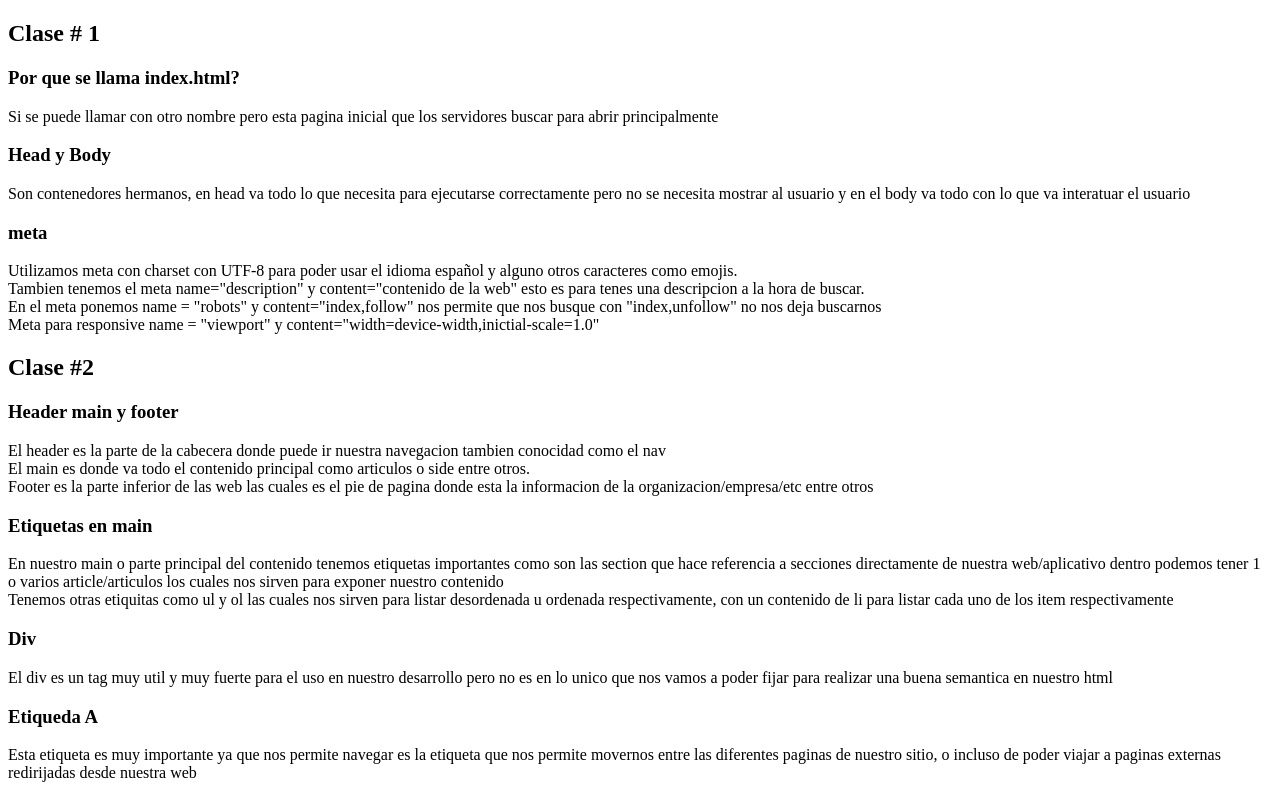
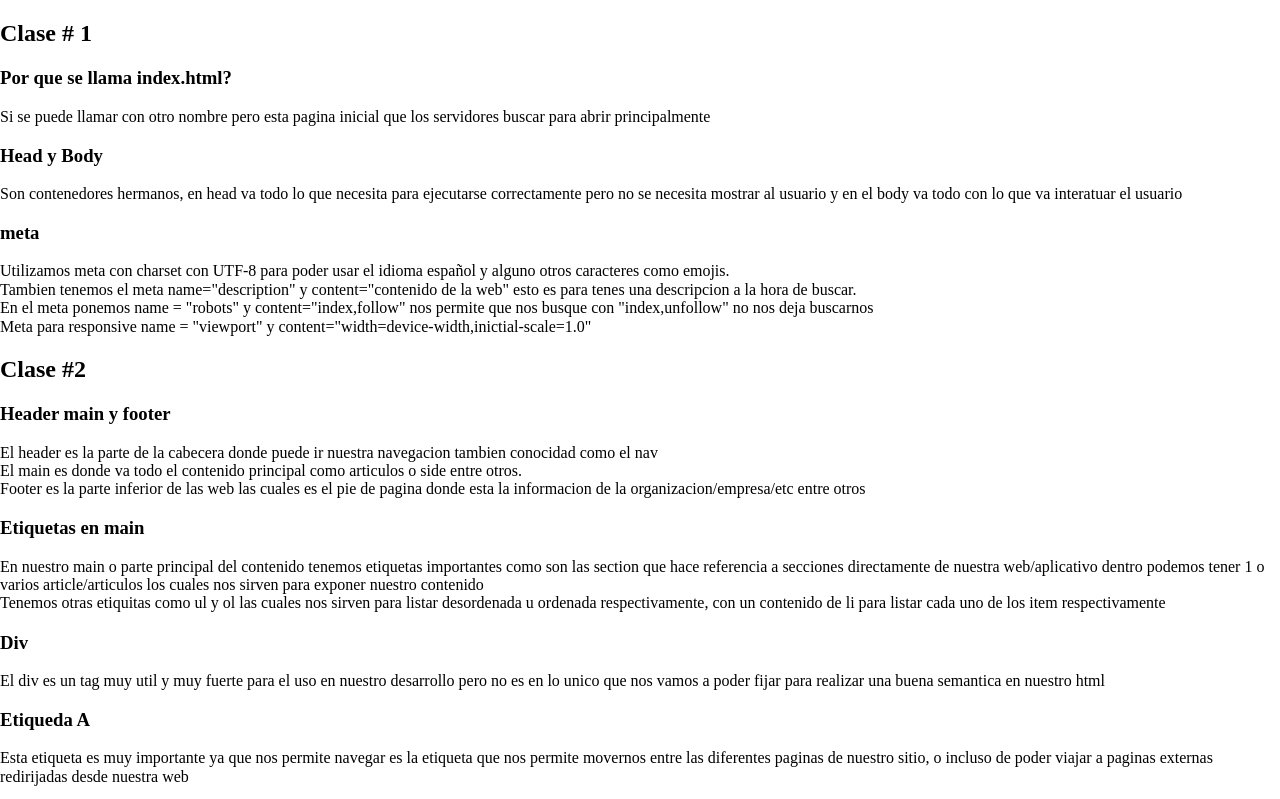
Before and after one commit to ospinajuanp/DefinitivoHTMLCSSPlatzi, a plain HTML site: page index.html in a window 1280 px wide. Shown: the top 799 px of the page. Drawn offline with nearby package versions, Linux system fonts and the light colour scheme.

Commit message:
instalacion e implementacion de css normalize

```diff
--- a/index.html
+++ b/index.html
@@ -6,6 +6,7 @@
     <meta name="viewport" content="width=device-width, initial-scale=1.0">
     <meta name="description" content="Pagina principiante en el desarrollo web">
     <link rel="stylesheet" href="index.css">
+    <link rel="stylesheet" href="node_modules/normalize.css/normalize.css">
     <title>Bienvenidos</title>
 </head>
 <body>
```
